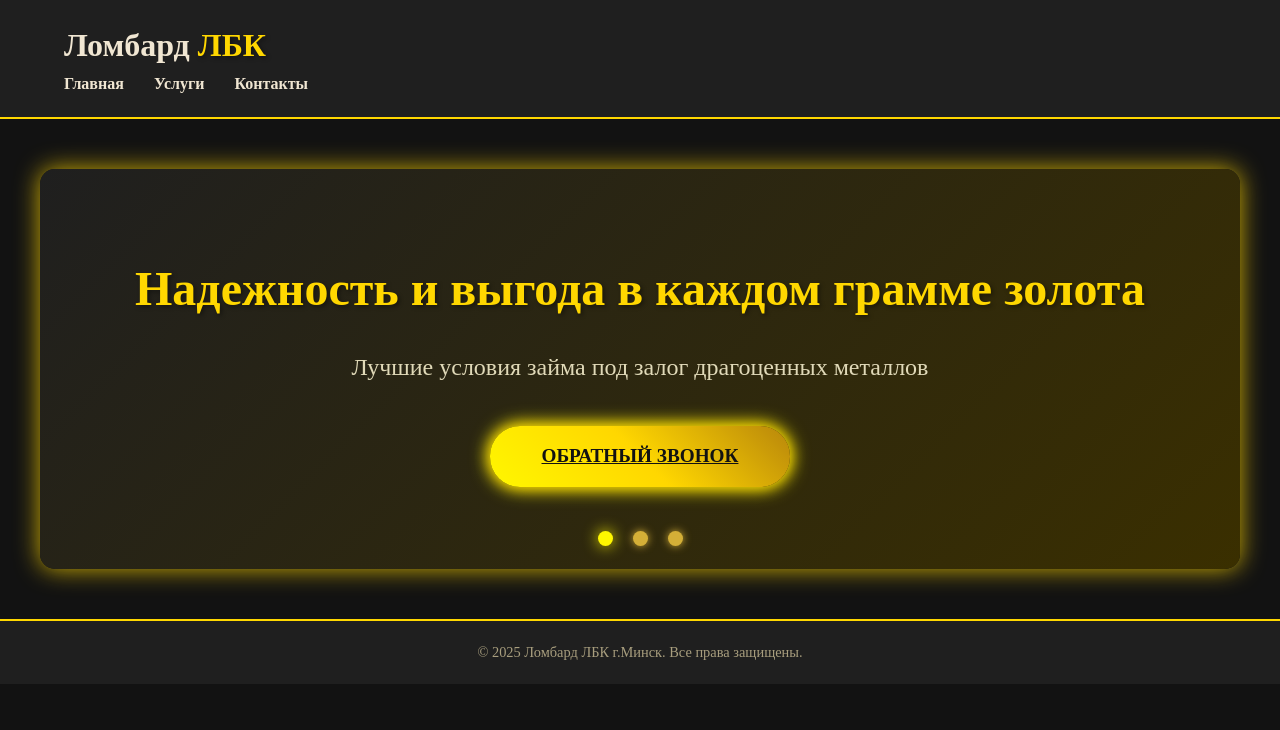
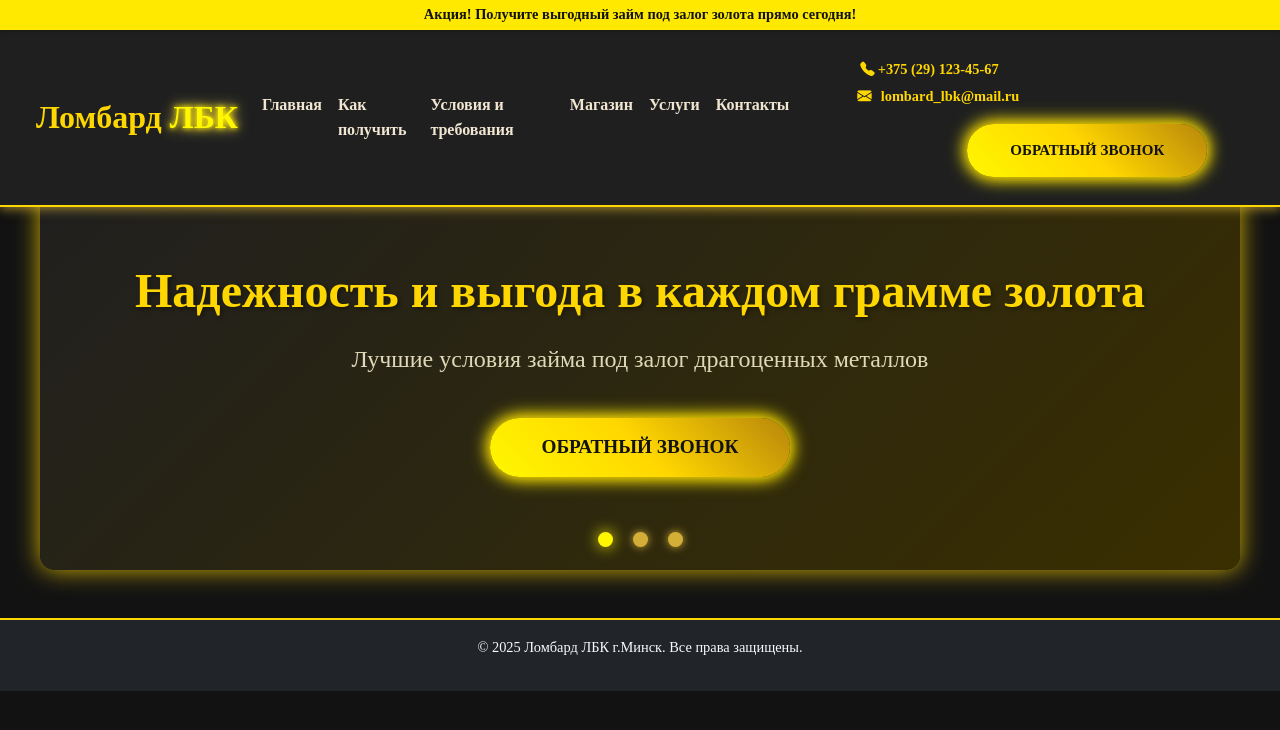
Before and after one commit to TumashenkaAliaksandr/lomabard_lbk, a Django app: template webapp/templates/webapp/index.html in a window 1280 px wide. Shown: the top 730 px of the page. Run offline with Django 5.2, Linux system fonts and the light colour scheme; the template is opened without the code that fills it, so the values that code supplies are empty.

Commit message:
added new styles for main menu? new bootstrap styles

```diff
--- a/webapp/static/webapp/css/main.css
+++ b/webapp/static/webapp/css/main.css
@@ -25,6 +25,121 @@ body {
     filter: drop-shadow(2px 2px 2px rgba(0, 0, 0, 0.4));
     transition: color 0.4s ease, transform 0.3s ease, text-shadow 0.4s ease;
 }
+
+
+/* Верхняя интерактивная полоска */
+.top-bar {
+    background-color: #ffe900; /* насыщенный золотой, не слишком яркий */
+    height: 30px;
+    display: flex;
+    align-items: center;
+    justify-content: center;
+    color: #121212;
+    font-weight: 600;
+    font-size: 0.9rem;
+    user-select: none;
+    position: fixed;
+    top: 0;
+    width: 100%;
+    z-index: 1051; /* чуть выше navbar */
+    box-shadow: 0 2px 5px rgba(0, 0, 0, 0.15);
+}
+
+/* Отступ для контента под фиксированными элементами */
+body {
+    padding-top: 80px; /* 30px top-bar + 50px navbar */
+}
+
+/* Фиксированное меню при прокрутке */
+header.header {
+    position: fixed;
+    top: 30px; /* под top-bar */
+    width: 100%;
+    z-index: 1050;
+    background-color: #1f1f1f;
+    border-bottom: 2px solid #ffd700;
+    box-shadow: 0 2px 10px rgba(212, 175, 55, 0.7);
+}
+
+.had-phone {
+    color:#ffd700;
+    margin-right:3px;
+}
+
+/* Логотип */
+.logo {
+    font-size: 1.5rem;
+    font-weight: 700;
+    color: #ffd700;
+    user-select: none;
+}
+
+.logo .gold-text {
+    color: #fff700;
+    text-shadow: 0 0 5px #fff700,
+    0 0 10px #ffd700,
+    0 0 15px #ffec8b;
+}
+
+.padding-menu {
+    margin-right: 10px!important;
+}
+
+/* Навигация */
+.nav-link {
+    color: #f0e6d2 !important;
+    font-weight: 600;
+    transition: color 0.3s ease;
+}
+
+.nav-link:hover, .nav-link:focus {
+    color: #ffd700 !important;
+}
+
+/* Кнопка обратный звонок */
+.btn-callback {
+    background: linear-gradient(45deg, #fff700, #ffd700, #b8860b);
+    color: #121212;
+    font-weight: 700;
+    border-radius: 30px;
+    padding: 8px 25px;
+    box-shadow: 0 0 15px #ffd700, 0 0 20px #fff700;
+    transition: background 0.3s ease, box-shadow 0.3s ease;
+    border: none;
+    width: 240px;
+    font-size: 15px!important;
+    margin-left: 160px;
+}
+
+.btn-callback:hover {
+    background: linear-gradient(45deg, #fff700, #ffec8b, #b28f20);
+    box-shadow: 0 0 25px #fff700, 0 0 50px #ffd700;
+    color: darkgoldenrod;
+}
+
+/* Телефон и почта в меню справа */
+.contact-info {
+    color: #f0e6d2;
+    font-weight: 600;
+    font-size: 0.9rem;
+    user-select: none;
+    margin-left: 50px;
+}
+
+.contact-info a {
+    color: #ffd700;
+    text-decoration: none;
+    margin-left: 3px;
+    transition: color 0.3s ease;
+    position: absolute;
+}
+
+.contact-info a:hover {
+    color: #fff700;
+    text-decoration: underline;
+}
+
+
 
 .gold-text:hover {
     color: #ffe454;
@@ -142,6 +257,7 @@ body {
 .gold-btn:hover {
     background: linear-gradient(45deg, #fff700, #ffec8b, #b28f20);
     box-shadow: 0 0 25px #fff700, 0 0 50px #ffd700;
+    color: darkgoldenrod;
 }
 
 
@@ -156,7 +272,7 @@ body {
   border-radius: 15px;
   background: linear-gradient(135deg, #1f1f1f 0%, #3a2f00 100%);
   box-shadow: 0 0 25px rgba(255, 215, 0, 0.8);
-    margin-top: 50px;
+    margin-top: 7%;
 }
 
 .hero-slider input[type="radio"] {
--- a/webapp/templates/webapp/index.html
+++ b/webapp/templates/webapp/index.html
@@ -6,31 +6,76 @@
     <meta charset="UTF-8" />
     <meta name="viewport" content="width=device-width, initial-scale=1" />
     <title>Ломбард ЛБК</title>
+
+    <!-- Bootstrap CSS -->
+    <link href="https://cdn.jsdelivr.net/npm/bootstrap@5.3.0/dist/css/bootstrap.min.css" rel="stylesheet" />
+    <link rel="stylesheet" href="https://cdn.jsdelivr.net/npm/bootstrap-icons@1.10.5/font/bootstrap-icons.css">
+
+    <!-- Ваш кастомный CSS -->
     <link rel="stylesheet" href="{% static 'webapp/css/main.css' %}" />
+
 </head>
 <body>
+
+    <!-- Верхняя интерактивная полоска -->
+    <div class="top-bar">
+        <div>Акция! Получите выгодный займ под залог золота прямо сегодня!</div>
+    </div>
+
+    <!-- Фиксированное меню -->
     <header class="header">
-        <div class="container">
-            <h1 class="logo">Ломбард <span class="gold-text">ЛБК</span></h1>
-            <nav class="nav">
-                <ul>
-                    <li><a href="#">Главная</a></li>
-                    <li><a href="#">Услуги</a></li>
-                    <li><a href="#">Контакты</a></li>
-                </ul>
-            </nav>
-        </div>
+        <nav class="navbar navbar-expand-lg navbar-dark px-4">
+            <div class="container-fluid">
+                <a class="navbar-brand logo" href="#">
+                    Ломбард <span class="gold-text">ЛБК</span>
+                </a>
+                <button class="navbar-toggler" type="button" data-bs-toggle="collapse" data-bs-target="#navbarContent"
+                    aria-controls="navbarContent" aria-expanded="false" aria-label="Переключить навигацию">
+                    <span class="navbar-toggler-icon"></span>
+                </button>
+
+                <div class="collapse navbar-collapse" id="navbarContent">
+                    <ul class="navbar-nav me-auto mb-2 mb-lg-0 padding-menu">
+                        <li class="nav-item"><a class="nav-link" href="#">Главная</a></li>
+                        <li class="nav-item"><a class="nav-link" href="#">Как получить</a></li>
+                        <li class="nav-item"><a class="nav-link" href="#">Условия и требования</a></li>
+                        <li class="nav-item"><a class="nav-link" href="#">Магазин</a></li>
+                        <li class="nav-item"><a class="nav-link" href="#">Услуги</a></li>
+                        <li class="nav-item"><a class="nav-link" href="#">Контакты</a></li>
+                    </ul>
+
+                    <div class="d-flex align-items-center gap-3 flex-wrap">
+                        <div class="contact-info d-none d-lg-flex flex-column text-end gap-1">
+                            <div class="had-phone">
+                                <i class="bi bi-telephone-fill"></i>
+                                <a href="tel:+375291234567" class="text-decoration-none" style="color:#ffd700;">+375
+                                    (29) 123-45-67</a>
+                            </div>
+                            <div>
+                                <i class="bi bi-envelope-fill" style="color:#ffd700; margin-right:6px;"></i>
+                                <a href="mailto:info@lbk.by" class="text-decoration-none" style="color:#ffd700;">lombard_lbk@mail.ru</a>
+                            </div>
+                        </div>
+
+                        <button class="btn btn-callback" type="button">Обратный Звонок</button>
+                    </div>
+                </div>
+            </div>
+        </nav>
     </header>
 
     <main class="main-content">
         {% include 'main/main_slider.html' %}
-
     </main>
 
-    <footer class="footer">
-        <div class="container">
+    <footer class="footer bg-dark text-light py-3 mt-5">
+        <div class="container text-center">
             <p>© 2025 Ломбард ЛБК г.Минск. Все права защищены.</p>
         </div>
     </footer>
+
+    <!-- Bootstrap JS (Popper + Bootstrap) -->
+    <script src="https://cdn.jsdelivr.net/npm/bootstrap@5.3.0/dist/js/bootstrap.bundle.min.js"></script>
+
 </body>
 </html>
```
Also changed, not shown: webapp/static/webapp/css/mobile.css (+12 -0 lines).
